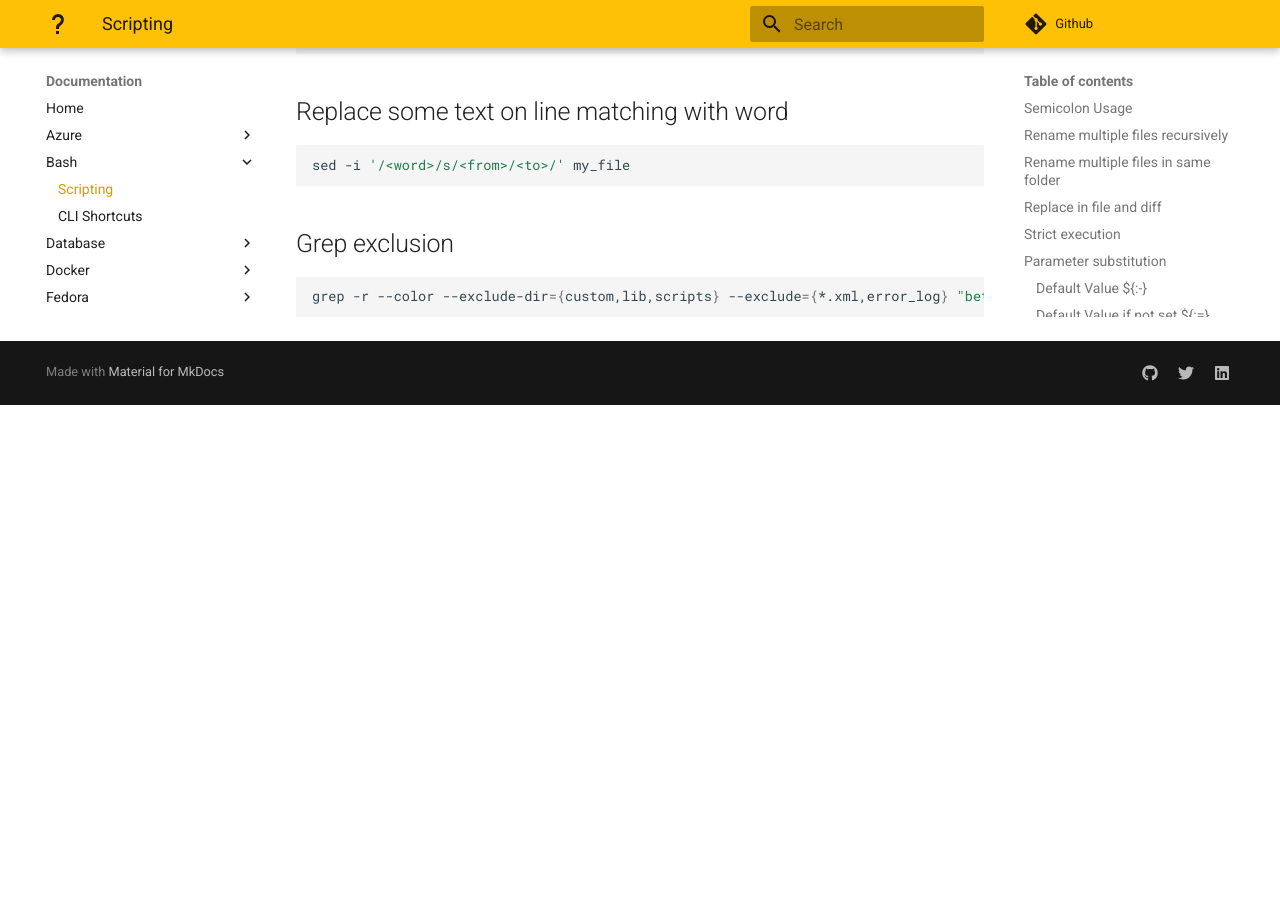
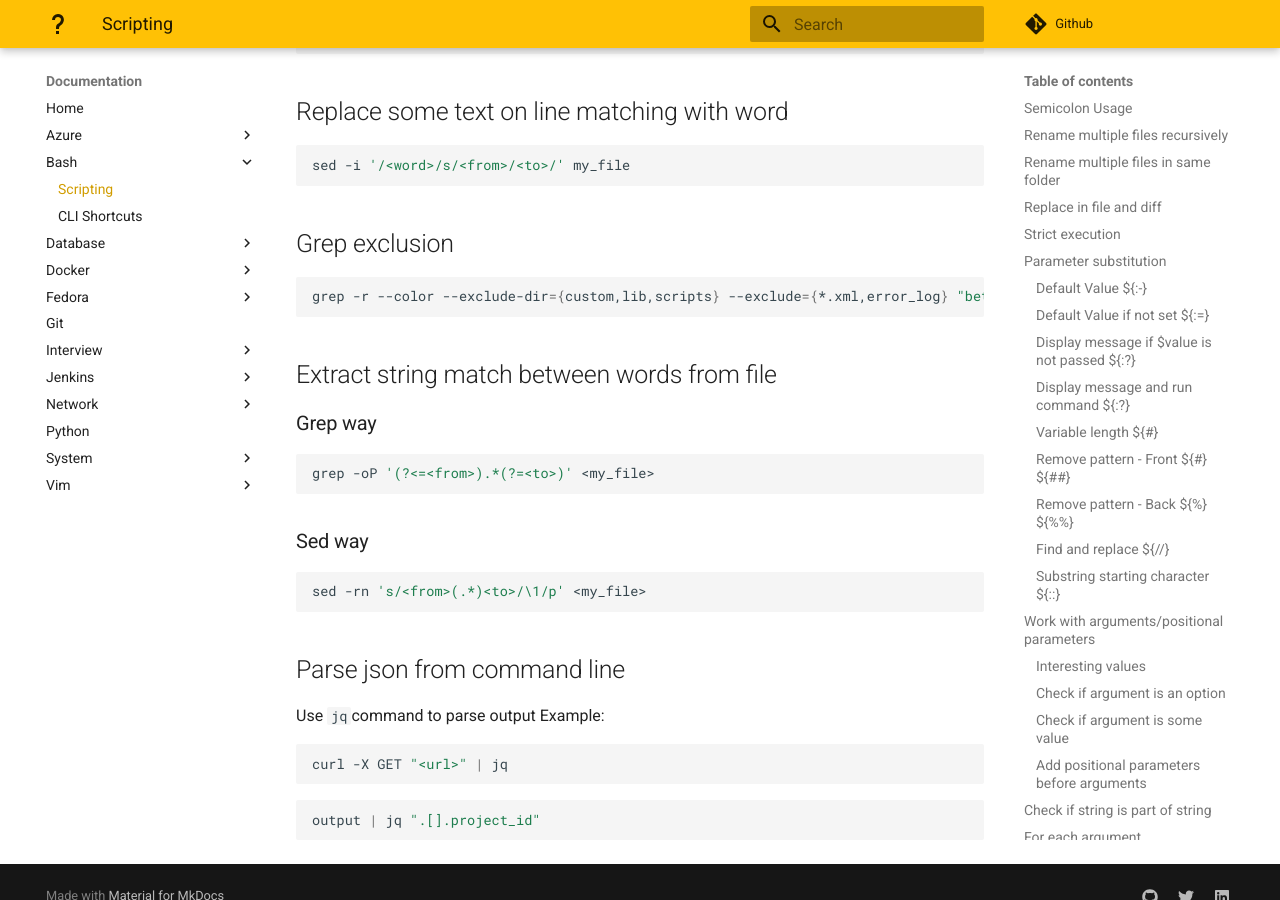
Before and after one commit to arthurmauvezin/wiki, an MkDocs documentation site: the page built from docs/bash/scripting.md, in a window 1280 px wide and 900 px high, scrolled down 5012 px. Built offline with MkDocs 1.6.1 and Material for MkDocs 9.7.7, drawn with Linux system fonts in a browser that asks for light colours; comment, search, counter and statistics services are not loaded; before the commit the page ends 5417 px from its top, so only the background shows below that.

Commit message:
Update doc

````diff
--- a/docs/bash/scripting.md
+++ b/docs/bash/scripting.md
@@ -205,3 +205,25 @@ sed -i '/<word>/s/<from>/<to>/' my_file
 ```bash
 grep -r --color --exclude-dir={custom,lib,scripts} --exclude={*.xml,error_log} "beta" .
 ```
+
+## Extract string match between words from file
+### Grep way
+```bash
+grep -oP '(?<=<from>).*(?=<to>)' <my_file>
+```
+
+### Sed way
+```bash
+sed -rn 's/<from>(.*)<to>/\1/p' <my_file>
+```
+
+## Parse json from command line
+Use `jq`command to parse output
+Example:
+```bash
+curl -X GET "<url>" | jq
+```
+
+```bash
+output | jq ".[].project_id"
+```
--- a/mkdocs.yml
+++ b/mkdocs.yml
@@ -46,6 +46,7 @@ nav:
     - 'Postgres': 'database/postgres.md'
   - Docker:
     - 'Setup': 'docker/setup.md'
+    - 'Debug': 'docker/debug.md'
     - 'CLI': 'docker/command.md'
     - 'docker-compose': 'docker/compose.md'
     - 'Dockerfile': 'docker/dockerfile.md'
````
Also changed, not shown: docs/docker/debug.md (added, +11 -0 lines), docs/system/passwordstore.md (added, +52 -0 lines), docs/todo/important-to-read.md (+2 -0 lines), docs/todo/todo.md (line endings or trailing spaces).
